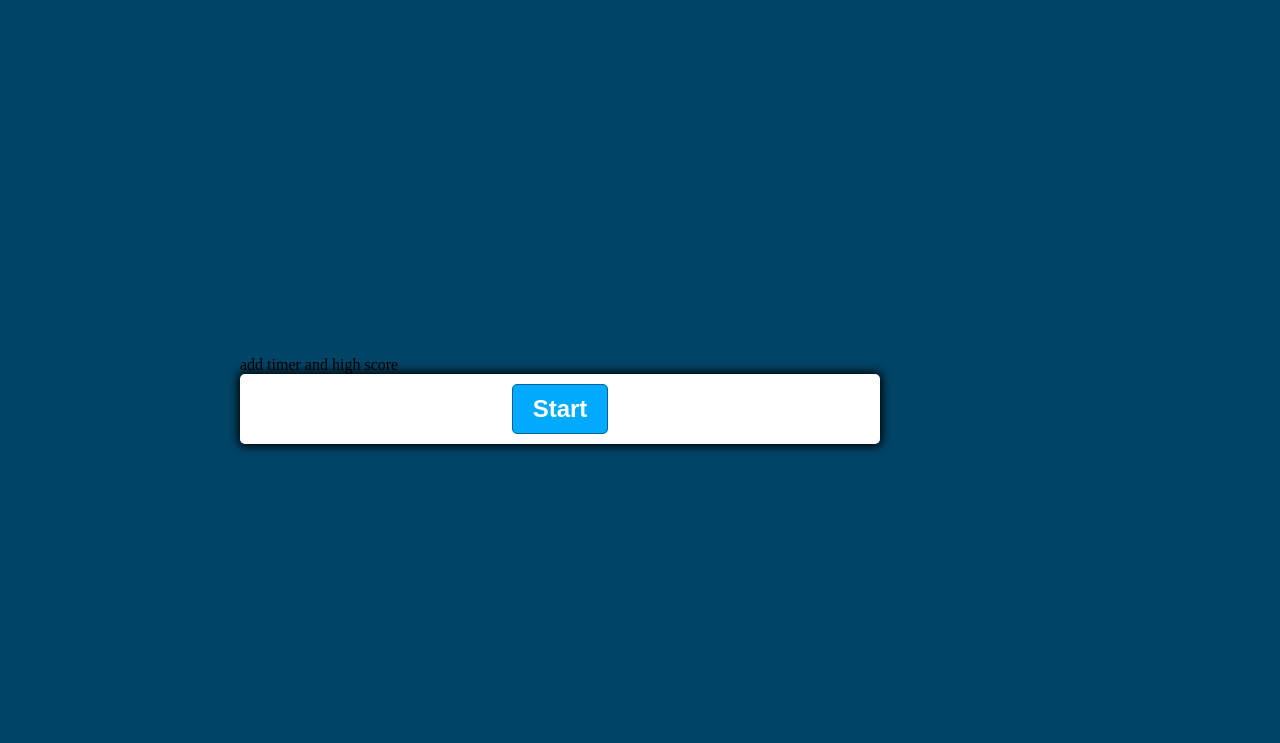
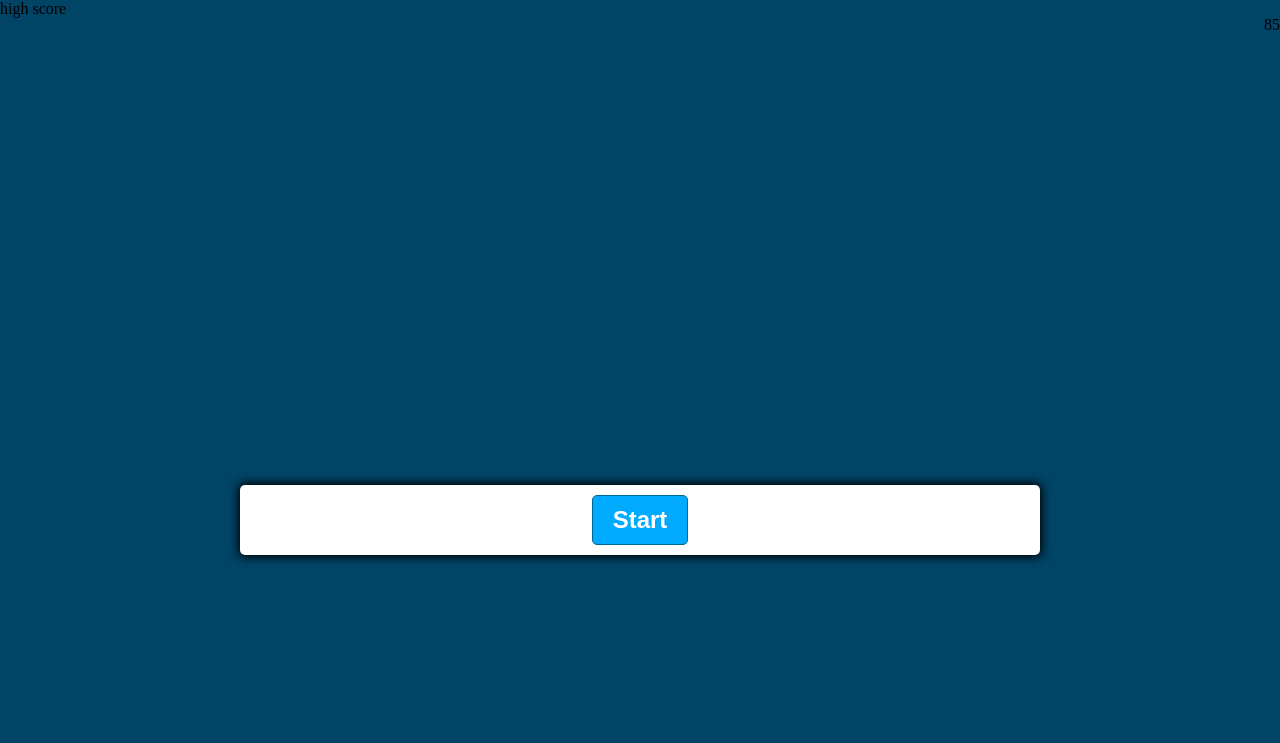
Before and after one commit to CaptFlopp3y/gamenight, a plain HTML site: page index.HTML in a window 1280 px wide. Drawn offline with Linux system fonts and the light colour scheme.

Commit message:
added timer and fixing up css

```diff
--- a/index.HTML
+++ b/index.HTML
@@ -6,8 +6,11 @@
 	<link rel="stylesheet" type="text/css" href="style.css">
 </head>
 <body>
-	<div class="header">
-		<header>add timer and high score </header>
+
+		<header class="header">high score
+			<p id="timer"> Timer</p>
+		</header>
+		<main>
 			<div class="container">
 				<div id="question-container" class="hide">
 				  <div id="question">Question</div>
@@ -23,9 +26,9 @@
 				  <button id="next-btn" class="next-btn btn hide">Next</button>
 				</div>
 			  </div>
+			</main>
 
 
-	</div>
 
 	<script type="text/javascript" src="script.js"></script>
 </body>
--- a/script.js
+++ b/script.js
@@ -114,3 +114,23 @@ const questions = [
     ]
   },
 ]
+
+
+var  timeE1 = document.getElementById("timer");
+var secondsLeft = 90;
+function setTime() {
+  var timerInterval = setInterval (function () {
+    secondsLeft--;
+    timeE1.textContent = secondsLeft;
+    if(secondsLeft === 0) {
+    clearInterval(timerInterval);
+    sendMessage();
+    }
+  }, 1000);
+  }
+
+  function sendMessage() {
+    timeEl.textContent = " ";
+  }
+
+  setTime();
--- a/style.css
+++ b/style.css
@@ -8,11 +8,25 @@
     --hue-correct: 145;
   }
 
+  .header {
+    display: flex;
+    justify-content: space-between;
+    height:300px;
+  }
+
+  main {
+    display: flex;
+    width: 100vw;
+    height: 55vh;
+    justify-content: center;
+    align-items: center;
+  }
+
   body {
     --hue: var(--hue-neutral);
     padding: 0;
     margin: 0;
-    display: flex;
+    display: block;
     width: 100vw;
     height: 100vh;
     justify-content: center;
```
